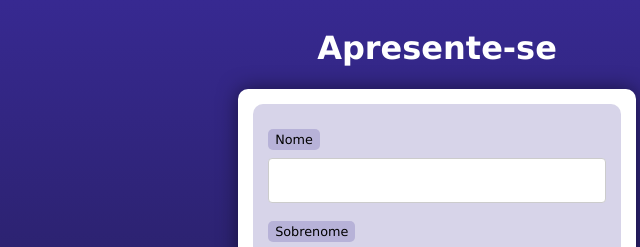
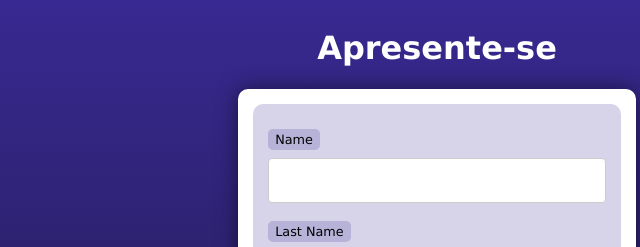
Before and after one commit to lincolnsadler/1st_php_project, a plain HTML site: page index.html in a window 1280 px wide. Shown: the top 247 px of the page, 203-843 px from the left. Drawn offline with Linux system fonts and the light colour scheme.

Commit message:
fix: update form labels for clarity and correct input name attribute

```diff
--- a/index.html
+++ b/index.html
@@ -12,10 +12,10 @@
         </header>
         <section>
             <form action="cad.php" method="get">
-                <label for="nome">Nome</label>
+                <label for="nome">Name</label>
                 <input type="text" name="nome" id="idnome" />
-                <label for="sobrenome">Sobrenome</label>
-                <input type="text" name="sobrenome" id="idsobrenome" />
+                <label for="sobrenome">Last Name</label>
+                <input type="text" nameeeee="sobrenome" id="idsobrenome" />
                 <input type="submit" value="Enviar" />
             </form>
         </section>
```
